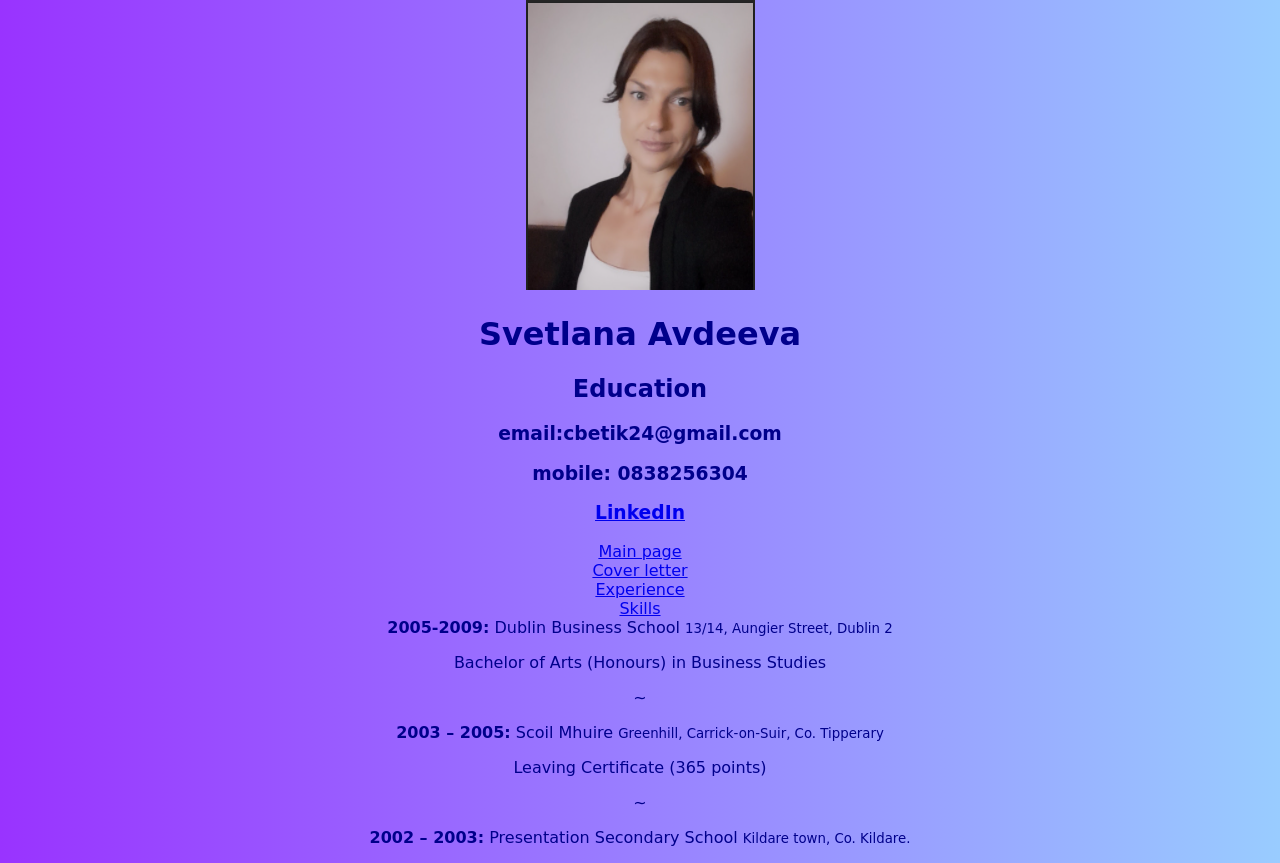
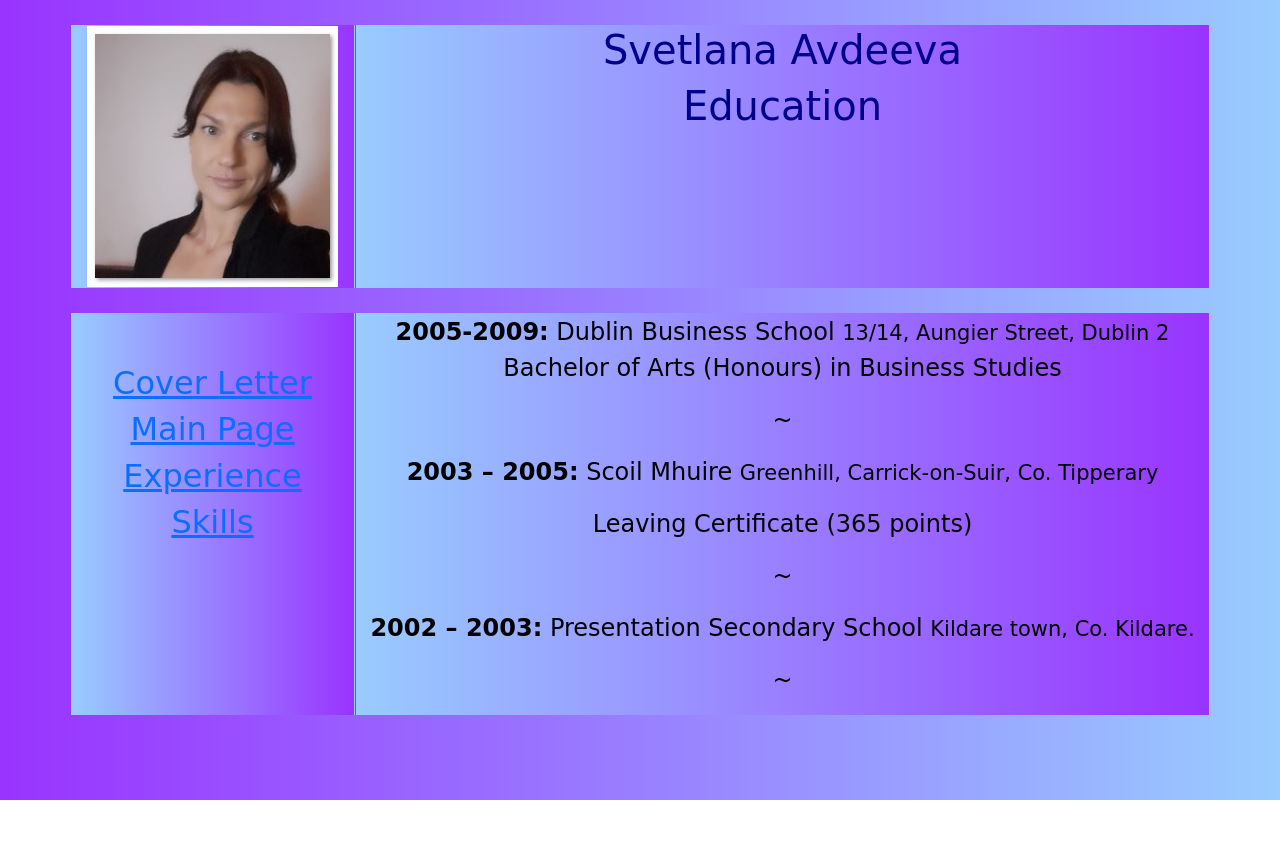
Before and after one commit to SvetlanaAvdeeva/SvetlanaAvdeeva.github.io, a plain HTML site: page Education/index.html in a window 1280 px wide. After the commit the page ends 800 px from the top, so only its background shows below. Drawn offline with nearby package versions, Linux system fonts and the light colour scheme.

Commit message:
Update index.html

```diff
--- a/Education/index.html
+++ b/Education/index.html
@@ -2,32 +2,37 @@
 <html>
 	<head>
 		<title>Education</title>
+		<link href="https://cdn.jsdelivr.net/npm/bootstrap@5.1.3/dist/css/bootstrap.min.css" rel="stylesheet" integrity="sha384-1BmE4kWBq78iYhFldvKuhfTAU6auU8tT94WrHftjDbrCEXSU1oBoqyl2QvZ6jIW3" crossorigin="anonymous">
+		<script src="https://cdn.jsdelivr.net/npm/bootstrap@5.1.3/dist/js/bootstrap.bundle.min.js" integrity="sha384-ka7Sk0Gln4gmtz2MlQnikT1wXgYsOg+OMhuP+IlRH9sENBO0LRn5q+8nbTov4+1p" crossorigin="anonymous"></script>
 		<link rel="stylesheet" href="../style/style.css"/>
 	</head>
 	<body>
-		<div id="top">
-			<div id="photo"><img src="../images/pic2.jpg" alt="photo"></div>
-			<div id="name"><h1>Svetlana Avdeeva</h1>
-				<h2>Education</h2></div>
-			<div id="contacts"><h3>email:cbetik24@gmail.com
-				<p>mobile: 0838256304</p>
-				<p><a href="https://www.linkedin.com/in/lana-a-68714327/" target="_blank">LinkedIn</a></p></h3></div>
+		<div class="container">
+			<div class="row">
+				<div class="col-sm-3 col-lg-3 show">
+					<img src="../images/pic.jpg" alt="photo">
 				</div>
-		<div id="main">
-			<div id="side">
-				<div id="links"><a href="../index.html">Main page</a></div>
-				<div id="links"><a href="../Cover letter/index.html">Cover letter</a></div>
-				<div id="links"><a href="../Experience/index.html">Experience</a></div>
-				<div id="links"><a href="../Skills/index.html">Skills</a></div>
+				<div class="col-sm-9 col-lg-9 show">
+					<h1>Svetlana Avdeeva</h1>
+					<h1>Education</h1>
 				</div>
-			<div id="main1">
-				<div id="text"><b>2005-2009:</b> Dublin Business School <small> 13/14, Aungier Street, Dublin 2</small>
+			</div>
+			<div class="row">
+				<div class="col-sm-3 col-lg-3 show sidebar">
+					<h2 id="links"><a href="../Cover Letter/index.html">Cover Letter</a></h2>
+					<h2 id="links"><a href="../index.html">Main Page</a></h2>
+					<h2 id="links"><a href="../Experience/index.html">Experience</a></h2>
+					<h2 id="links"><a href="../Skills/index.html">Skills</a></h2>
+				</div>
+				<div class="col-sm-9 col-lg-9 show text">
+					<b>2005-2009:</b> Dublin Business School <small> 13/14, Aungier Street, Dublin 2</small>
 					<p>Bachelor of Arts (Honours) in Business Studies</p>
 					<p>~</p>
 					<p><b>2003 – 2005:</b> Scoil Mhuire  <small>Greenhill, Carrick-on-Suir, Co. Tipperary</small></p>
 					<p>Leaving Certificate (365 points) </p>
 					<p>~</p>
 					<p><b>2002 – 2003:</b> Presentation Secondary School <small> Kildare town, Co. Kildare.</small></p>
+					<p>~</p>
 				</div>
 			</div>
 		</div>
```
Lines whose indentation alone changed are shown as unchanged.
